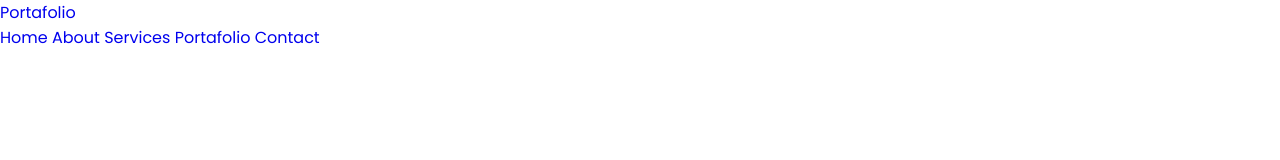
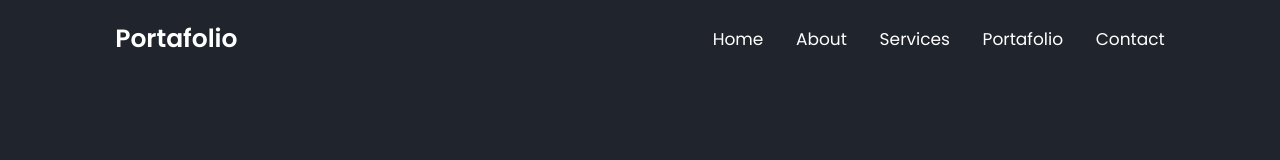
Before and after one commit to Alexander091196/portafolio, a plain HTML site: page index.html in a window 1280 px wide. Drawn offline with Linux system fonts and the light colour scheme.

Commit message:
portafolio

```diff
--- a/css/index.css
+++ b/css/index.css
@@ -10,3 +10,51 @@
     scroll-behavior: smooth;
     font-family: 'Poppins', sans-serif;
 }
+
+:root {
+    --bg-color: #1f242d;
+    --second-bg-color: #323946;
+    --text-color: #fff;
+    --main-color: #0ef;
+}
+
+html {
+    font-size: 62.5%;
+    overflow: hidden;
+}
+
+body {
+    background: var(--bg-color);
+    color: var(--text-color);
+}
+
+.header {
+    position: fixed;
+    top: 0;
+    left: 0;
+    width: 100%;
+    padding: 2rem 9%;
+    background: var(--bg-color);
+    display: flex;
+    justify-content: space-between;
+    align-items: center;
+    z-index: 100;
+}
+
+.logo {
+    font-size: 2.5rem;
+    color: var(--text-color);
+    font-weight: 600;
+    cursor: default;
+}
+
+.navbar a {
+    font-size: 1.7rem;
+    color: var(--text-color);
+    margin-left: 3rem;
+    transition: 0.3s;
+}
+
+.navbar a:hover {
+    color: var(--main-color);
+}
```
